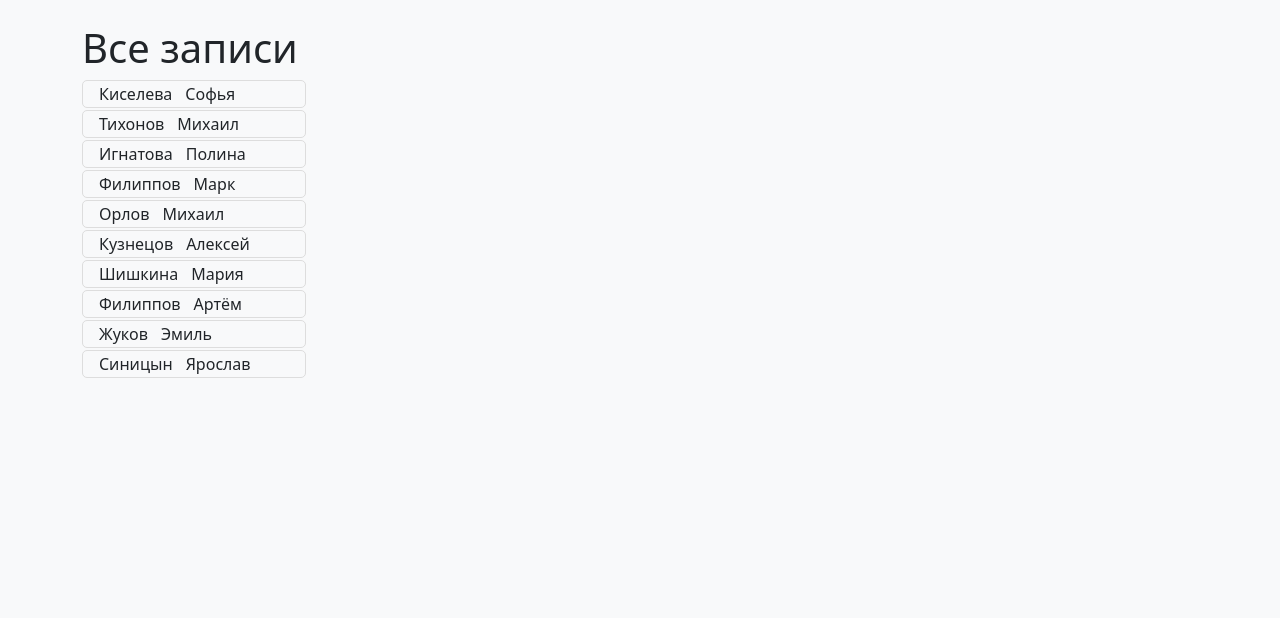
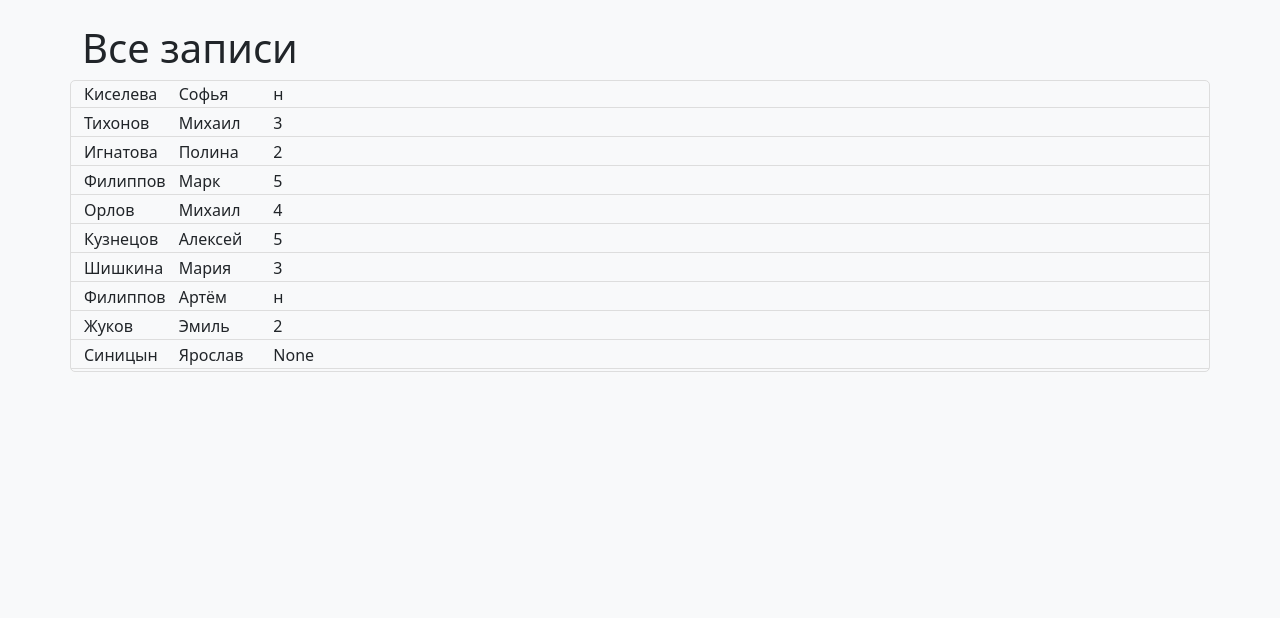
Before and after one commit to Zangetsu20/init, a Flask app: page /posts in a window 1280 px wide. Shown: the part 73-691 px from the top of the page. Run offline with Flask 3, Linux system fonts and the light colour scheme; a user stored in the database is signed in.

Commit message:
Выравнивание оценок по таблице + столбец оценки

```diff
--- a/app.py
+++ b/app.py
@@ -23,6 +23,7 @@ class Graf(db.Model):
     id = db.Column(db.Integer, primary_key=True)
     firstname = db.Column(db.String(300), nullable=False)
     lastname = db.Column(db.String(300), nullable=False)
+    d = db.Column(db.String(300), nullable=False)
 
 # User loader for Flask-Login
 @login_manager.user_loader
@@ -50,8 +51,9 @@ def create():
     if request.method == 'POST':
         firstname = request.form['firstname']
         lastname = request.form['lastname']
+        d = request.form['d']
 
-        post = Graf(firstname=firstname, lastname=lastname)
+        post = Graf(firstname=firstname, lastname=lastname, d=d)
 
         try:
             db.session.add(post)
--- a/static/css/main.css
+++ b/static/css/main.css
@@ -36,20 +36,24 @@ header, footer {
 .item {
     display: grid;
     grid-template-columns: 1fr 1fr 1fr;
-    gap: 10px 2em;
+    gap: 0px 8em;
     margin-bottom: 2px;
+    border-bottom: 1px solid #ddd;
 }
-
-.item-in {
-    padding: 1px;
+.row
+{
     border: 1px solid #ddd;
     border-radius: 5px;
 }
+.item-in {
+    display: grid;
+    grid-template-columns: 1fr 1fr 1fr;
+    gap: 1px 0em;
+    padding: 1px;
+
+}
+
 .sepertor {
     border-bottom: 1px solid #eee;
     margin: 10px 0;
 }
-
-.item-in {
-    gap: 5px; /* Уменьшили расстояние между элементами, можно менять значение */
-  }
--- a/templates/posts.html
+++ b/templates/posts.html
@@ -11,10 +11,11 @@
 <div class="row">
 
     {% for post in posts %}
-    <div class="col-md-8 item">
-        <div class="item-in d-flex align-items-center px-3">
+    <div class="item">
+        <div class="item-in">  <!---- d-flex align-items-center px-3 -->
             <span class="first-name">{{ post.firstname }}</span>
-            <span class="last-name ms-2">{{ post.lastname }}</span> <!-- ms-2 = margin-left: .5rem -->
+            <span class="last-name">{{ post.lastname }}</span>
+            <span class="d">{{ post.d }}</span>
         </div>
     </div>
   {% endfor %}
```
Also changed, not shown: instance/newf.db.
